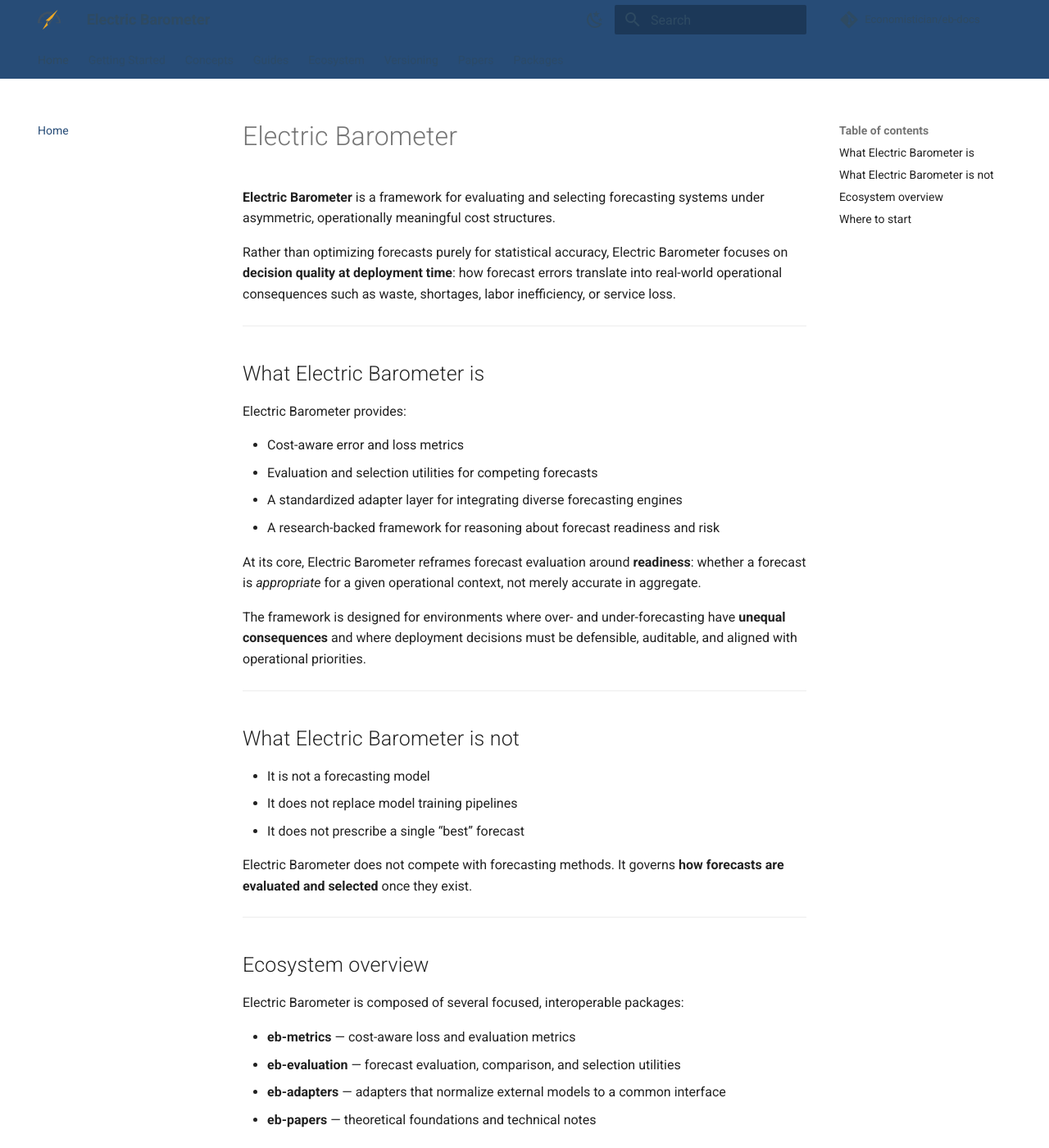
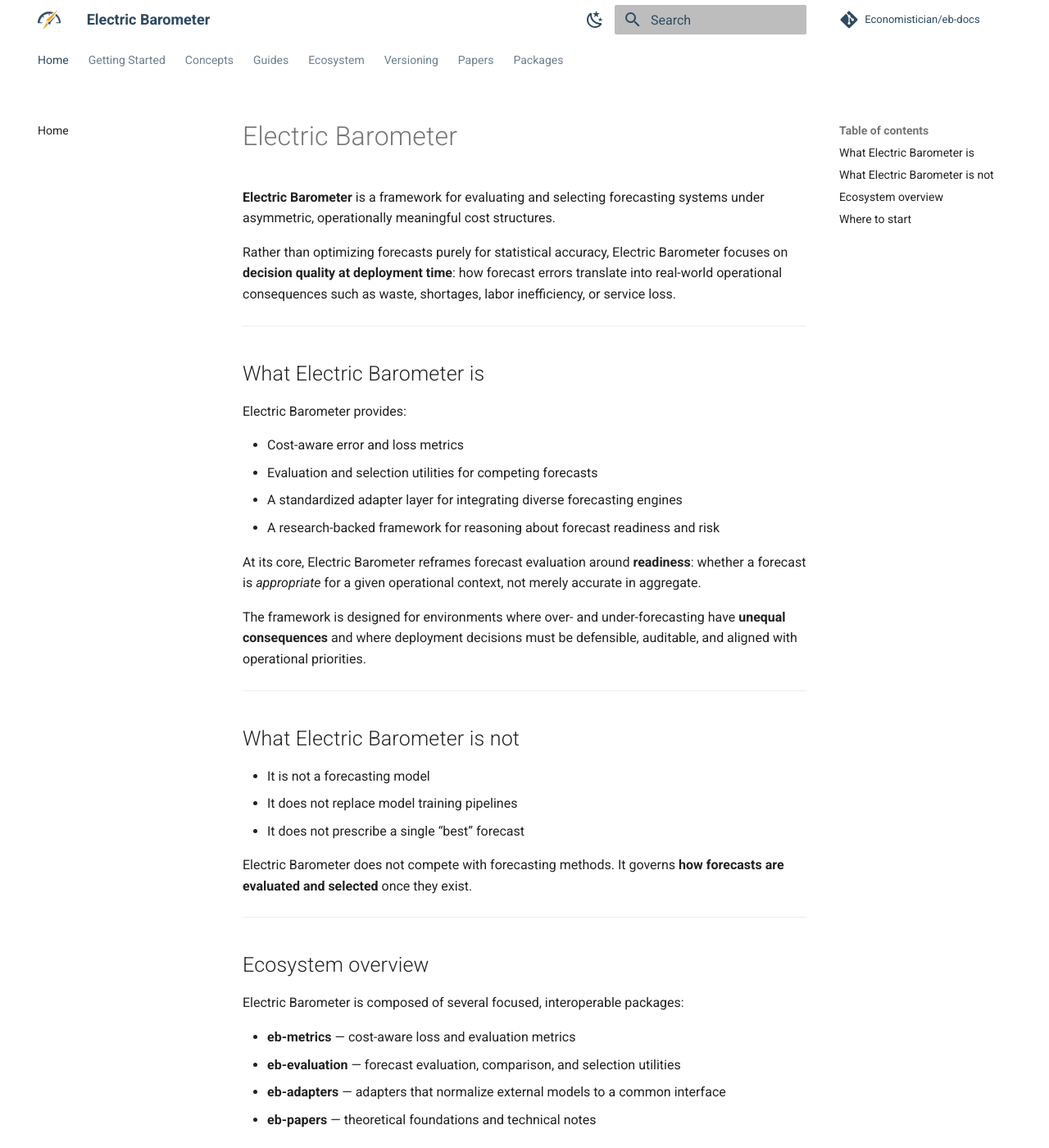
Before and after one commit to Economistician/eb-docs, an MkDocs documentation site: the page built from docs/index.md, in a window 1280 px wide and 1400 px high. Shown: the whole window at 82% size. Built offline with MkDocs 1.6.1 and Material for MkDocs 9.7.7, drawn with Linux system fonts in a browser that asks for light colours; comment, search, counter and statistics services are not loaded.

Commit message:
chore(docs): remove legacy palette overrides from extra.css

```diff
--- a/docs/stylesheets/extra.css
+++ b/docs/stylesheets/extra.css
@@ -1,91 +1,9 @@
 /* =========================================================
-   Electric Barometer – Professional Minimal Skin
+   Electric Barometer – Local tweaks (non-brand)
+   NOTE: Brand colors are managed in eb-brand and synced into:
+   - docs/stylesheets/eb-brand-tokens.css
+   - docs/stylesheets/eb-brand-colors.css
    ========================================================= */
-
-/* ---------------------------------------------------------
-   Core Palette (Electric Barometer)
-   --------------------------------------------------------- */
-:root {
-  /* Identity */
-  --eb-instrument-blue: #274C77;        /* Primary */
-  --eb-electric-signal-blue: #3A86FF;   /* Accent */
-
-  /* Neutrals */
-  --eb-graphite-slate: #2A2F36;
-  --eb-muted-gray: #6B7280;
-
-  /* Semantic (future use) */
-  --eb-operational-amber: #E09F3E;
-  --eb-readiness-green: #2D6A4F;
-
-  /* Bind to MkDocs Material variables */
-  --md-primary-fg-color: var(--eb-instrument-blue);
-  --md-accent-fg-color: var(--eb-electric-signal-blue);
-
-  /* Keep defaults sane in light mode */
-  --md-typeset-color: var(--eb-graphite-slate);
-}
-
-/* ---------------------------------------------------------
-   Dark mode tuning (match TOC / right-side menu readability)
-   Material sets data-md-color-scheme="slate" when scheme: slate
-   --------------------------------------------------------- */
-[data-md-color-scheme="slate"] {
-  /* Body + headings */
-  --md-default-fg-color: rgba(255, 255, 255, 0.88);
-  --md-default-fg-color--light: rgba(255, 255, 255, 0.72);
-  --md-default-fg-color--lighter: rgba(255, 255, 255, 0.56);
-
-  /* This is what most prose uses */
-  --md-typeset-color: var(--md-default-fg-color);
-
-  /* Optional: make muted text still readable */
-  --md-typeset-a11y-color: var(--md-default-fg-color);
-
-  /* Inline code background shouldn’t be too dark */
-  --eb-inline-code-bg-dark: rgba(58, 134, 255, 0.12);
-}
-
-/* ---------------------------------------------------------
-   Header & Navigation
-   --------------------------------------------------------- */
-
-/* Top header bar */
-.md-header {
-  background-color: var(--md-primary-fg-color);
-}
-
-/* Tabs (desktop navigation) */
-.md-tabs {
-  background-color: var(--md-primary-fg-color);
-}
-
-/* Drawer (hamburger menu) title/header */
-.md-nav--primary .md-nav__title[for="__drawer"] {
-  background-color: var(--md-primary-fg-color);
-  color: #ffffff;
-}
-
-/* Drawer title text */
-.md-nav--primary .md-nav__title {
-  font-weight: 500;
-}
-
-/* ---------------------------------------------------------
-   Links & Interaction
-   --------------------------------------------------------- */
-
-.md-content a,
-.md-nav a:hover,
-.md-tabs__link--active {
-  color: var(--md-accent-fg-color);
-}
-
-/* Header icons (search, GitHub, etc.) */
-.md-header__button:hover,
-.md-icon:hover {
-  color: var(--md-accent-fg-color);
-}
 
 /* ---------------------------------------------------------
    Typography & Content
@@ -97,11 +15,6 @@
   letter-spacing: 0.2px;
 }
 
-/* IMPORTANT:
-   Don't hard-set .md-typeset color globally (it breaks dark mode).
-   Let Material vars drive it via --md-typeset-color.
-*/
-
 /* ---------------------------------------------------------
    Code Styling
    --------------------------------------------------------- */
@@ -110,16 +23,13 @@ code {
   border-radius: 6px;
 }
 
-/* Inline code contrast without flashiness (light mode) */
+/* Inline code contrast:
+   Use Material vars so dark mode stays correct. */
 .md-typeset code {
-  background-color: rgba(39, 76, 119, 0.06);
+  background-color: color-mix(in srgb, var(--md-primary-bg-color) 10%, transparent);
 }
 
-/* Inline code in dark mode */
+/* Dark mode: slightly stronger inline code background */
 [data-md-color-scheme="slate"] .md-typeset code {
-  background-color: var(--eb-inline-code-bg-dark);
+  background-color: color-mix(in srgb, var(--md-accent-fg-color) 14%, transparent);
 }
-
-/* ---------------------------------------------------------
-   End
-   --------------------------------------------------------- */
```
